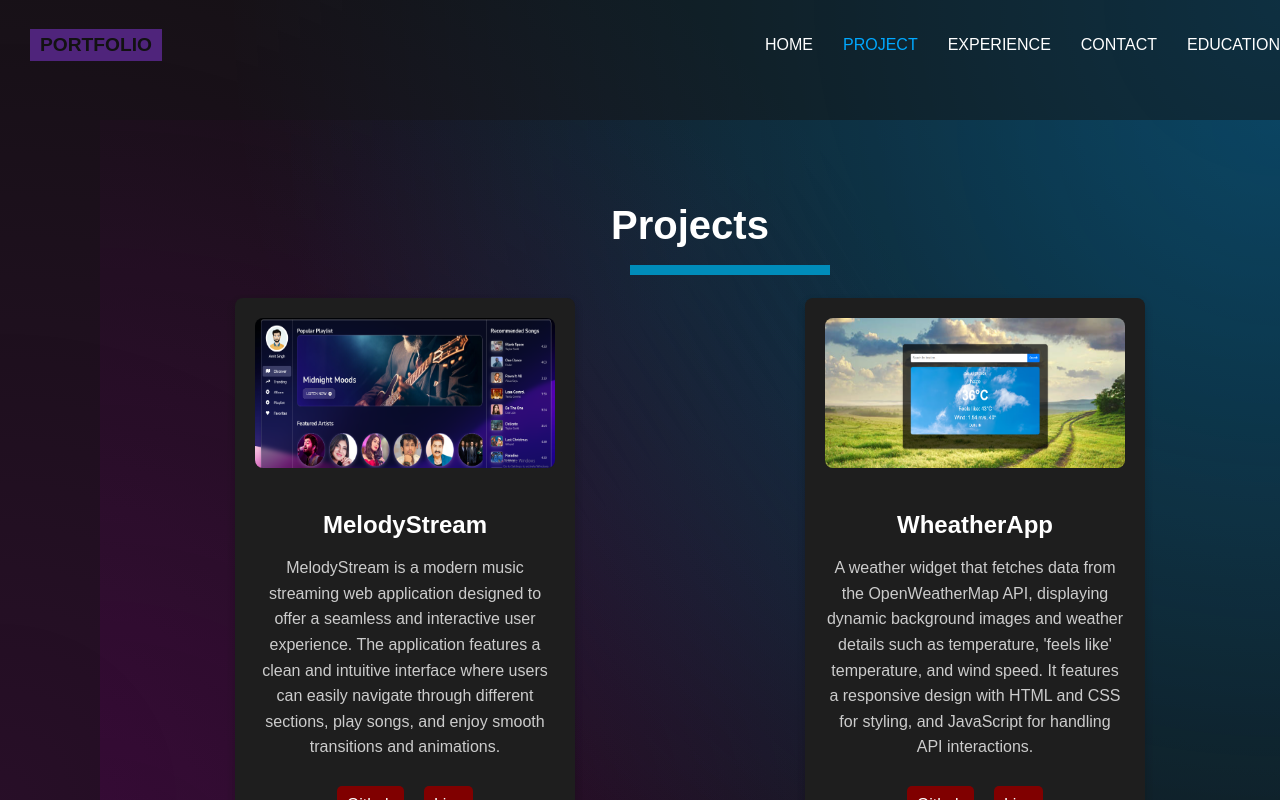
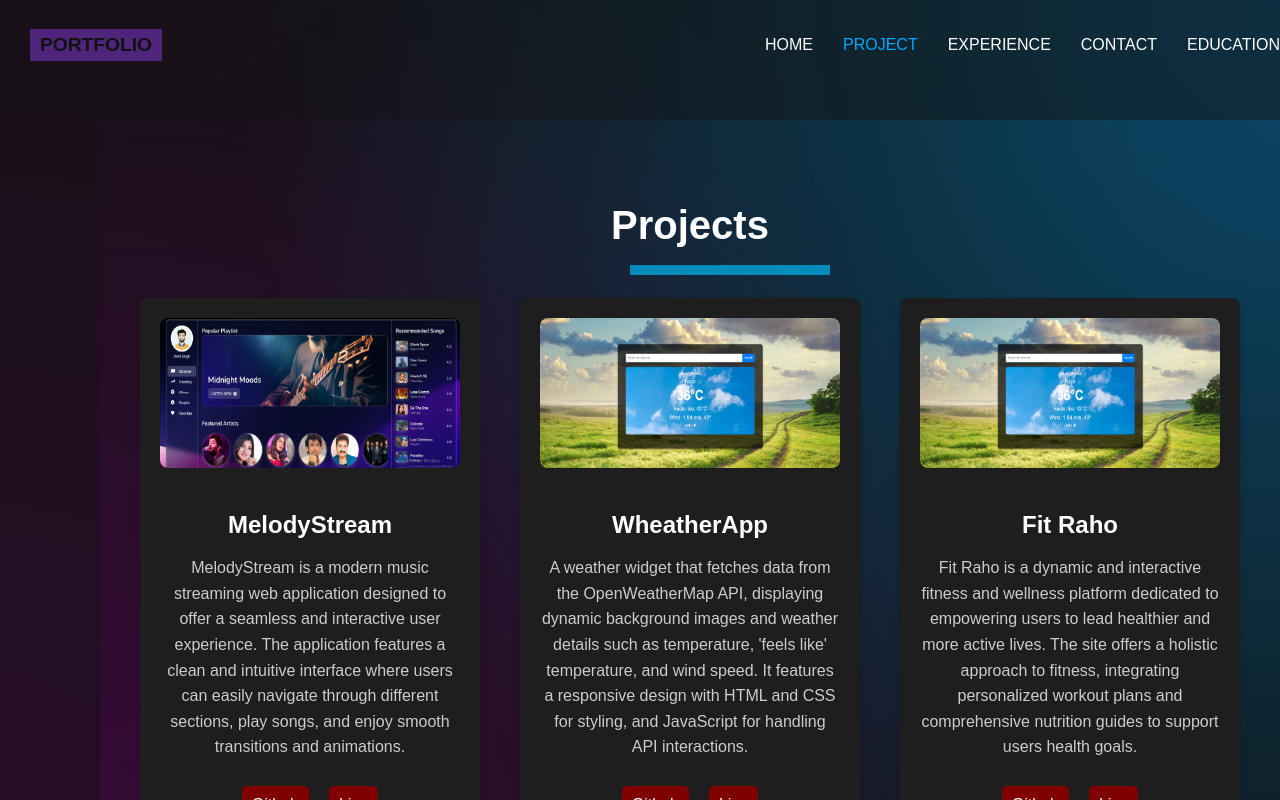
Before and after one commit to Amit08062001/Portfolio, a React (Vite) app: page /#/ in a window 1280 px wide. Both pictures are taken after a click on the item "PROJECT". Shown: the top 800 px of the page. Built offline with nearby package versions, Linux system fonts and the light colour scheme.

Commit message:
one more project

```diff
--- a/src/Components/Project.jsx
+++ b/src/Components/Project.jsx
@@ -26,6 +26,13 @@ const Project = () => {
           <a className='github' href='https://github.com/Amit08062001/WheatherApp/'>Github</a>
           <a className='github' href='https://amit08062001.github.io/WheatherApp/'>Live</a>
         </div>
+        <div className="project-card">
+          <img src={project2Image} alt="Arrowai Industries 2022" />
+          <h3>Fit Raho</h3>
+          <p>Fit Raho is a dynamic and interactive fitness and wellness platform dedicated to empowering users to lead healthier and more active lives. The site offers a holistic approach to fitness, integrating personalized workout plans and comprehensive nutrition guides to support users health goals.</p>
+          <a className='github' href='https://github.com/Amit08062001/Fit-Raho'>Github</a>
+          <a className='github' href='https://amit08062001.github.io/Fit-Raho/'>Live</a>
+        </div>
       </div>
     </section>
   );
```
